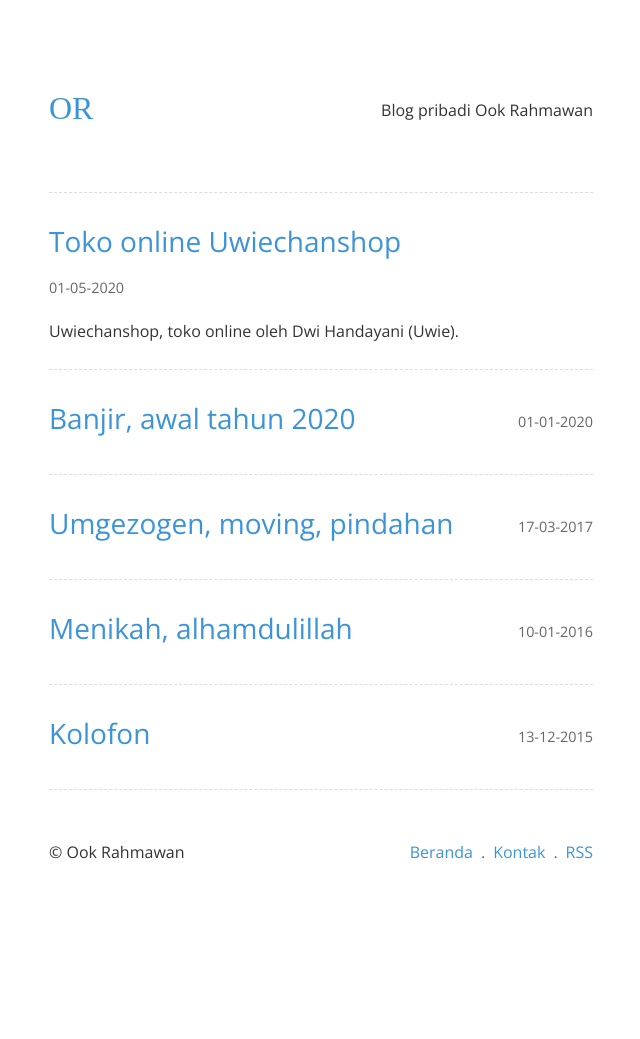
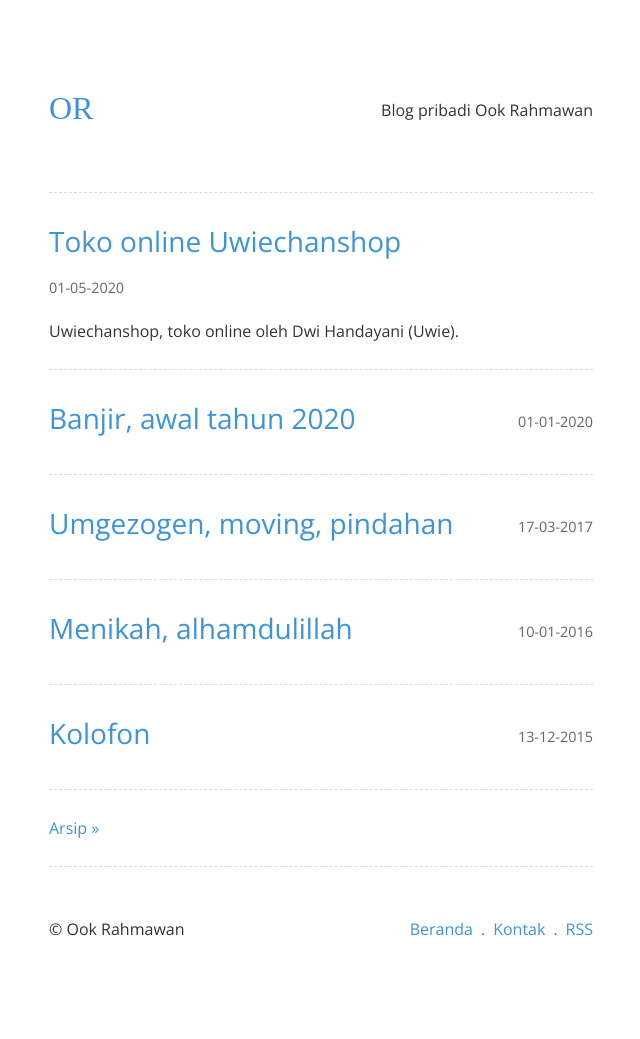
Before and after one commit to krhmwn/krhmwn.github.io, a Jekyll site: the page built from index.html, in a window 1280 px wide. Shown: the whole page, without its empty margins (319-959 px from the left). Built offline with Jekyll 4.4.1, drawn with Linux system fonts in a browser that asks for light colours; some web fonts are replaced; before the commit the page ends 962 px from its top, so only the background shows below that.

Commit message:
Update v.5.5.174

```diff
--- a/index.html
+++ b/index.html
@@ -15,4 +15,7 @@ title: null
 {% include titledate.html %}
 </article>
 {% endfor %}
+<article class="archive">
+<a href="/archive">Arsip &raquo;</a>
+</article>
 {% include footer.html %}
```
